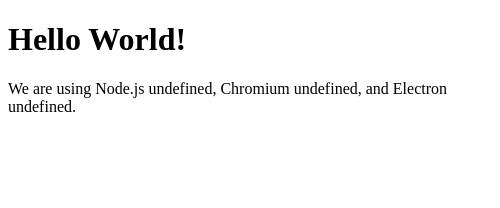
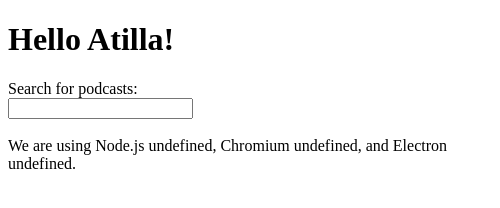
Before and after one commit to j-gilla/podcasting, an Electron app: page index.html in a window 500 px wide. Drawn offline with Linux system fonts and the light colour scheme.

Commit message:
added itunes search

```diff
--- a/index.html
+++ b/index.html
@@ -5,7 +5,20 @@
   <title>Atilla</title>
 </head>
 <body>
-    <h1>Hello World!</h1>
+
+  <h1>Hello Atilla!</h1>
+  <div class="input-field">
+    <form>
+      Search for podcasts:
+      <br>
+      <input type="text" name="Search for podcasts">
+      <br>
+    </form>
+  </div>
+
+<br>
+
+
   <!-- All of the Node.js APIs are available in this renderer process. -->
   We are using Node.js <script>document.write(process.versions.node)</script>,
   Chromium <script>document.write(process.versions.chrome)</script>,
--- a/package.json
+++ b/package.json
@@ -18,6 +18,8 @@
   },
   "homepage": "https://github.com/studiogibbles/podcasting#readme",
   "dependencies": {
-    "electron": "^1.4.12"
-  }
+    "electron": "^1.4.12",
+    "itunes-search": "^1.0.1"
+  },
+  "devDependencies": {}
 }
```
Also changed, not shown: getPodcasts.js (added, +11 -0 lines). Lines whose indentation alone changed are shown as unchanged.
